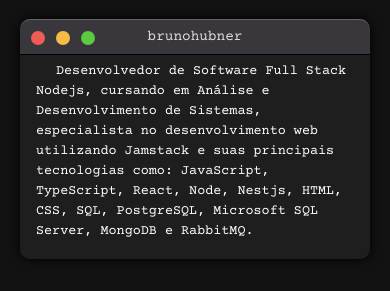
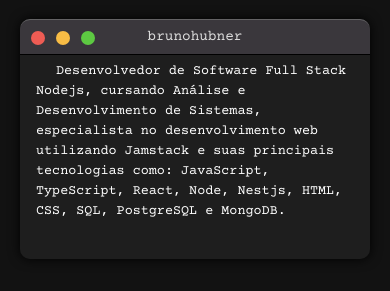
Before and after one commit to brunohubner/brunohubner.com, a React (Create React App) app: page / in a window 390 px wide. Shown: the part 401-692 px from the top of the page. Built offline with nearby package versions, Linux system fonts and the light colour scheme; no server answers.

Commit message:
fix: updating mobile bio presentation

```diff
--- a/src/pages/Home/index.tsx
+++ b/src/pages/Home/index.tsx
@@ -50,13 +50,12 @@
                             <div className="bio mobileBio">
                                 <p>
                                     Desenvolvedor de Software Full Stack Nodejs,
-                                    cursando em Análise e Desenvolvimento de
+                                    cursando Análise e Desenvolvimento de
                                     Sistemas, especialista no desenvolvimento
                                     web utilizando Jamstack e suas principais
                                     tecnologias como: JavaScript, TypeScript,
                                     React, Node, Nestjs, HTML, CSS, SQL,
-                                    PostgreSQL, Microsoft SQL Server, MongoDB e
-                                    RabbitMQ.
+                                    PostgreSQL e MongoDB.
                                 </p>
                             </div>
                         </Terminal>
```
